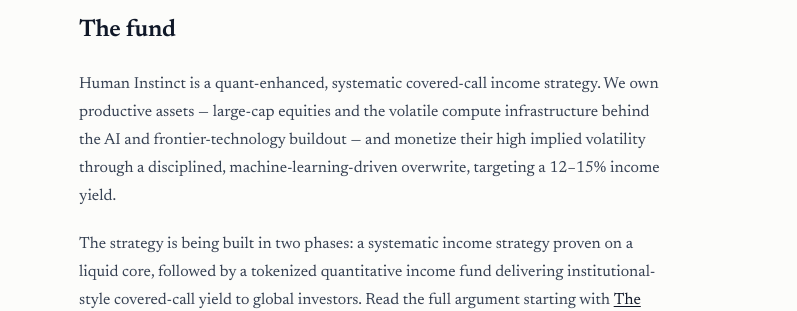
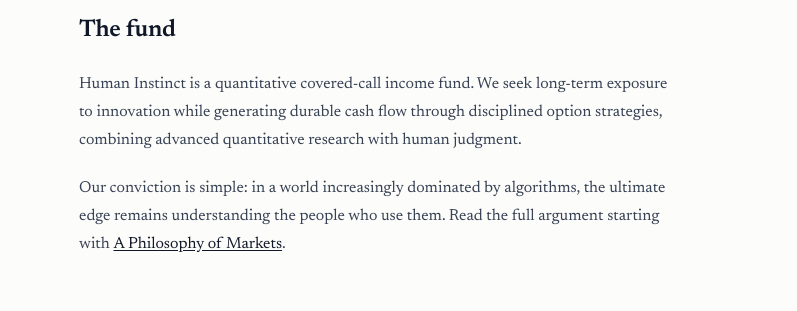
Before and after one commit to ShresthSamyak/demo_website, a Next.js app: page /about in a window 1280 px wide. Shown: the part 498-809 px from the top of the page, without its empty margins (241-1038 px from the left). Built offline with nearby package versions, Linux system fonts and the light colour scheme; no server answers.

Commit message:
feat: create about page with fund overview and team profile section

```diff
--- a/app/about/page.tsx
+++ b/app/about/page.tsx
@@ -48,16 +48,14 @@
       <div className="prose">
         <h2>The fund</h2>
         <p>
-          {site.name} is a quant-enhanced, systematic covered-call income strategy. We own
-          productive assets — large-cap equities and the volatile compute infrastructure behind the
-          AI and frontier-technology buildout — and monetize their high implied volatility through a
-          disciplined, machine-learning-driven overwrite, targeting a 12–15% income yield.
+          {site.name} is a quantitative covered-call income fund. We seek long-term exposure to
+          innovation while generating durable cash flow through disciplined option strategies,
+          combining advanced quantitative research with human judgment.
         </p>
         <p>
-          The strategy is being built in two phases: a systematic income strategy proven on a liquid
-          core, followed by a tokenized quantitative income fund delivering institutional-style
-          covered-call yield to global investors. Read the full argument starting with{' '}
-          <Link href="/thesis/">The Thesis</Link>.
+          Our conviction is simple: in a world increasingly dominated by algorithms, the ultimate
+          edge remains understanding the people who use them. Read the full argument starting with{' '}
+          <Link href="/philosophy/">A Philosophy of Markets</Link>.
         </p>
       </div>
 
```
